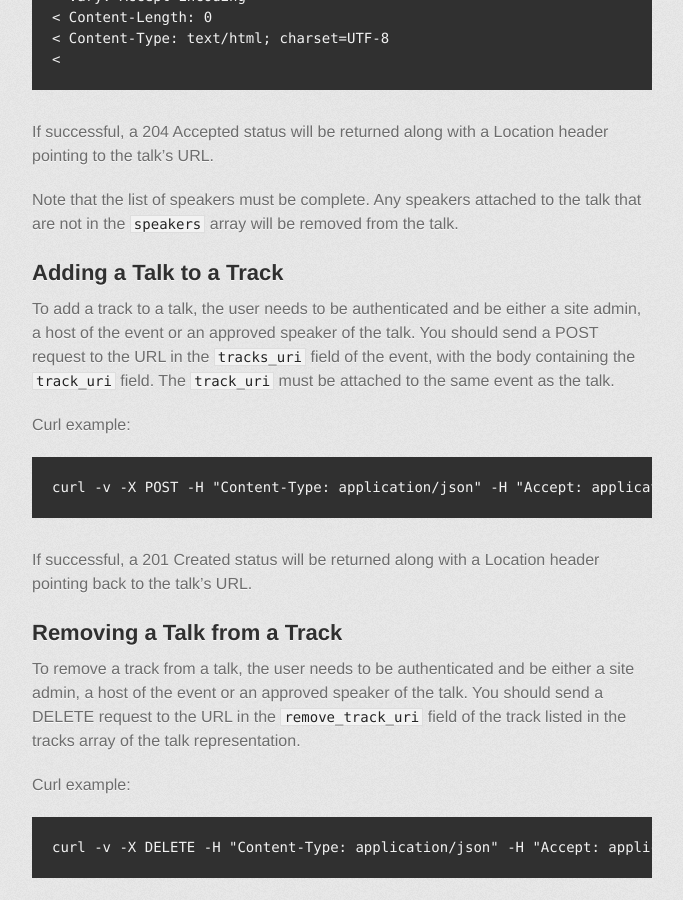
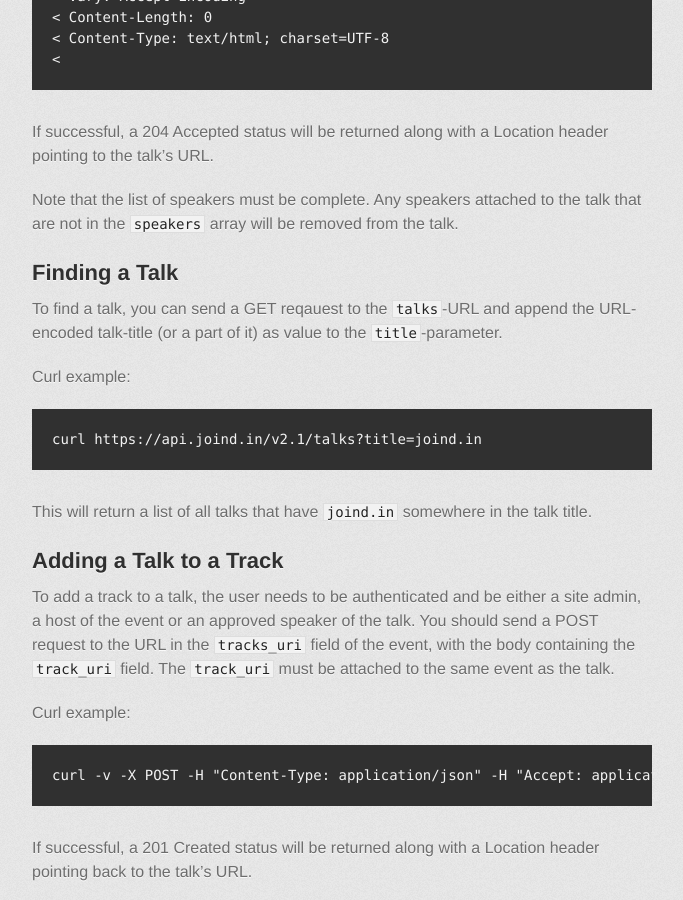
Before and after one commit to joindin/joindin-api, a Jekyll site: the page built from talks.md, in a window 1280 px wide and 900 px high, scrolled down 5356 px. Shown: the whole window, without its empty margins (298-981 px from the left). Built offline with Jekyll 4.4.1, drawn with Linux system fonts in a browser that asks for light colours; some web fonts are replaced; a script that is not in the unit is left out.

Commit message:
Document how to find certain talks
This was so far missing in the docs

```diff
--- a/talks.md
+++ b/talks.md
@@ -217,6 +217,16 @@ If successful, a 204 Accepted status will be returned along with a Location head
 
 Note that the list of speakers must be complete. Any speakers attached to the talk that are not in the `speakers` array will be removed from the talk.
 
+## Finding a Talk
+
+To find a talk, you can send a GET reqauest to the `talks`-URL and append the URL-encoded talk-title (or a part of it) as value to the `title`-parameter.
+
+Curl example:
+
+<pre class="embedcurl">curl {{ site.apiurl }}/v2.1/talks?title=joind.in</pre>
+
+This will return a list of all talks that have `joind.in` somewhere in the talk title.
+
 ## Adding a Talk to a Track
 
 To add a track to a talk, the user needs to be authenticated and be either a site admin, a host of the event or an approved speaker of the talk. You should send a POST request to the URL in the `tracks_uri` field of the event, with the body containing the `track_uri` field. The `track_uri` must be attached to the same event as the talk.
```
